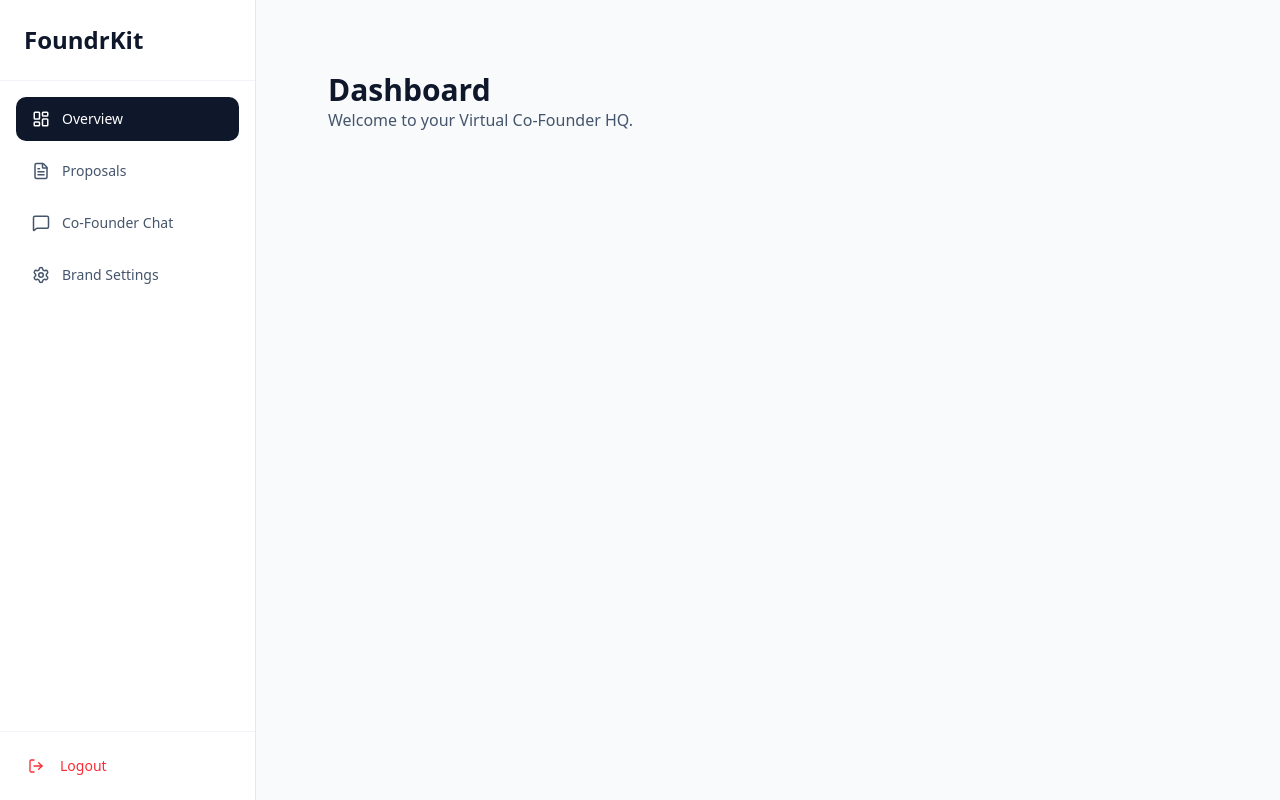
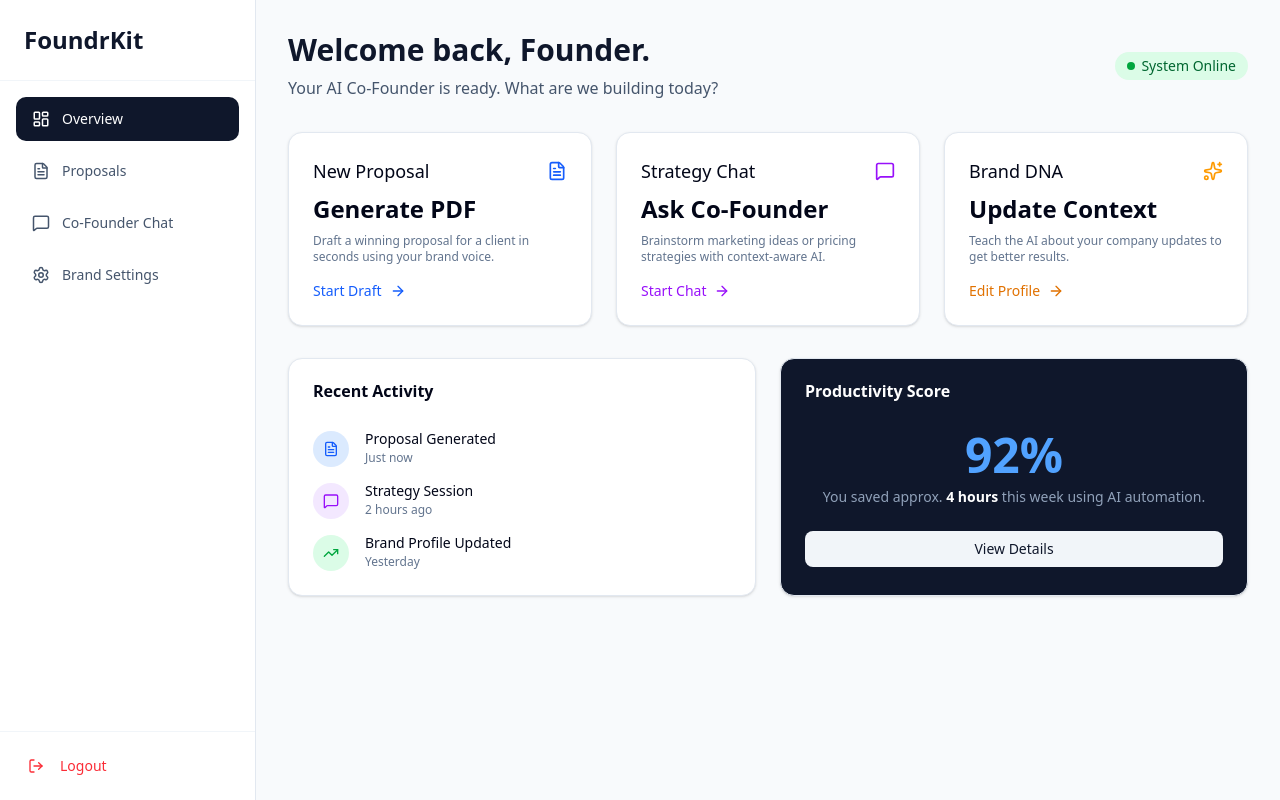
Before and after one commit to amolshende2507/Foundrkit, a Next.js app: page /dashboard in a window 1280 px wide. Built offline with nearby package versions, Linux system fonts and the light colour scheme; no server answers.

Commit message:
update page.tsx
added dashboard

```diff
--- a/app/dashboard/page.tsx
+++ b/app/dashboard/page.tsx
@@ -1,8 +1,167 @@
+"use client";
+
+import { useEffect, useState } from "react";
+import { supabase } from "@/lib/supabase";
+import { Card, CardContent, CardHeader, CardTitle } from "@/components/ui/card";
+import { Button } from "@/components/ui/button";
+import Link from "next/link";
+import { ArrowRight, FileText, MessageSquare, Sparkles, TrendingUp } from "lucide-react";
+
 export default function Dashboard() {
+  const [userName, setUserName] = useState("Founder");
+  const [loading, setLoading] = useState(true);
+
+  useEffect(() => {
+    async function getUser() {
+      const { data: { user } } = await supabase.auth.getUser();
+      if (user) {
+        // Get the name from metadata or default to 'Founder'
+        const name = user.user_metadata?.full_name || "Founder";
+        setUserName(name.split(" ")[0]); // Just get first name
+      }
+      setLoading(false);
+    }
+    getUser();
+  }, []);
+
   return (
-    <div className="p-10">
-      <h1 className="text-3xl font-bold text-slate-900">Dashboard</h1>
-      <p className="text-slate-600">Welcome to your Virtual Co-Founder HQ.</p>
+    <div className="space-y-8 animate-in fade-in duration-500">
+
+      {/* Header Section */}
+      <div className="flex justify-between items-center">
+        <div>
+          <h1 className="text-3xl font-bold text-slate-900">
+            {loading ? "Loading..." : `Welcome back, ${userName}.`}
+          </h1>
+          <p className="text-slate-600 mt-2">
+            Your AI Co-Founder is ready. What are we building today?
+          </p>
+        </div>
+        <div className="hidden md:block">
+           <span className="inline-flex items-center rounded-full bg-green-100 px-3 py-1 text-sm font-medium text-green-800">
+              <span className="mr-1.5 h-2 w-2 rounded-full bg-green-600"></span>
+              System Online
+            </span>
+        </div>
+      </div>
+
+      {/* Quick Actions Grid */}
+      <div className="grid grid-cols-1 md:grid-cols-3 gap-6">
+
+        {/* Action 1: Create Proposal */}
+        <Card className="hover:shadow-lg transition-all border-slate-200 cursor-pointer group">
+          <Link href="/dashboard/proposals">
+            <CardHeader className="flex flex-row items-center justify-between space-y-0 pb-2">
+              <CardTitle className="text-lg font-medium">
+                New Proposal
+              </CardTitle>
+              <FileText className="h-5 w-5 text-blue-600 group-hover:scale-110 transition-transform" />
+            </CardHeader>
+            <CardContent>
+              <div className="text-2xl font-bold mb-2">Generate PDF</div>
+              <p className="text-xs text-slate-500">
+                Draft a winning proposal for a client in seconds using your brand voice.
+              </p>
+              <div className="mt-4 flex items-center text-sm text-blue-600 font-medium">
+                Start Draft <ArrowRight className="ml-2 h-4 w-4" />
+              </div>
+            </CardContent>
+          </Link>
+        </Card>
+
+        {/* Action 2: Chat with AI */}
+        <Card className="hover:shadow-lg transition-all border-slate-200 cursor-pointer group">
+          <Link href="/dashboard/chat">
+            <CardHeader className="flex flex-row items-center justify-between space-y-0 pb-2">
+              <CardTitle className="text-lg font-medium">
+                Strategy Chat
+              </CardTitle>
+              <MessageSquare className="h-5 w-5 text-purple-600 group-hover:scale-110 transition-transform" />
+            </CardHeader>
+            <CardContent>
+              <div className="text-2xl font-bold mb-2">Ask Co-Founder</div>
+              <p className="text-xs text-slate-500">
+                Brainstorm marketing ideas or pricing strategies with context-aware AI.
+              </p>
+              <div className="mt-4 flex items-center text-sm text-purple-600 font-medium">
+                Start Chat <ArrowRight className="ml-2 h-4 w-4" />
+              </div>
+            </CardContent>
+          </Link>
+        </Card>
+
+        {/* Action 3: Settings */}
+        <Card className="hover:shadow-lg transition-all border-slate-200 cursor-pointer group">
+          <Link href="/dashboard/settings">
+            <CardHeader className="flex flex-row items-center justify-between space-y-0 pb-2">
+              <CardTitle className="text-lg font-medium">
+                Brand DNA
+              </CardTitle>
+              <Sparkles className="h-5 w-5 text-amber-500 group-hover:scale-110 transition-transform" />
+            </CardHeader>
+            <CardContent>
+              <div className="text-2xl font-bold mb-2">Update Context</div>
+              <p className="text-xs text-slate-500">
+                Teach the AI about your company updates to get better results.
+              </p>
+              <div className="mt-4 flex items-center text-sm text-amber-600 font-medium">
+                Edit Profile <ArrowRight className="ml-2 h-4 w-4" />
+              </div>
+            </CardContent>
+          </Link>
+        </Card>
+      </div>
+
+      {/* Analytics / Fake Data Section (To look professional) */}
+      <div className="grid grid-cols-1 md:grid-cols-2 gap-6">
+        <Card>
+            <CardHeader>
+                <CardTitle>Recent Activity</CardTitle>
+            </CardHeader>
+            <CardContent>
+                <div className="space-y-4">
+                    <div className="flex items-center">
+                        <div className="h-9 w-9 rounded-full bg-blue-100 flex items-center justify-center mr-4">
+                            <FileText className="h-4 w-4 text-blue-600" />
+                        </div>
+                        <div className="space-y-1">
+                            <p className="text-sm font-medium leading-none">Proposal Generated</p>
+                            <p className="text-xs text-slate-500">Just now</p>
+                        </div>
+                    </div>
+                    <div className="flex items-center">
+                        <div className="h-9 w-9 rounded-full bg-purple-100 flex items-center justify-center mr-4">
+                            <MessageSquare className="h-4 w-4 text-purple-600" />
+                        </div>
+                        <div className="space-y-1">
+                            <p className="text-sm font-medium leading-none">Strategy Session</p>
+                            <p className="text-xs text-slate-500">2 hours ago</p>
+                        </div>
+                    </div>
+                     <div className="flex items-center">
+                        <div className="h-9 w-9 rounded-full bg-green-100 flex items-center justify-center mr-4">
+                            <TrendingUp className="h-4 w-4 text-green-600" />
+                        </div>
+                        <div className="space-y-1">
+                            <p className="text-sm font-medium leading-none">Brand Profile Updated</p>
+                            <p className="text-xs text-slate-500">Yesterday</p>
+                        </div>
+                    </div>
+                </div>
+            </CardContent>
+        </Card>
+
+        <Card className="bg-slate-900 text-white">
+            <CardHeader>
+                <CardTitle className="text-white">Productivity Score</CardTitle>
+            </CardHeader>
+            <CardContent className="flex flex-col items-center justify-center text-center">
+                <div className="text-5xl font-bold text-blue-400 mb-2">92%</div>
+                <p className="text-slate-400 text-sm">You saved approx. <span className="text-white font-bold">4 hours</span> this week using AI automation.</p>
+                <Button variant="secondary" className="mt-6 w-full">View Details</Button>
+            </CardContent>
+        </Card>
+      </div>
     </div>
   );
 }
```
